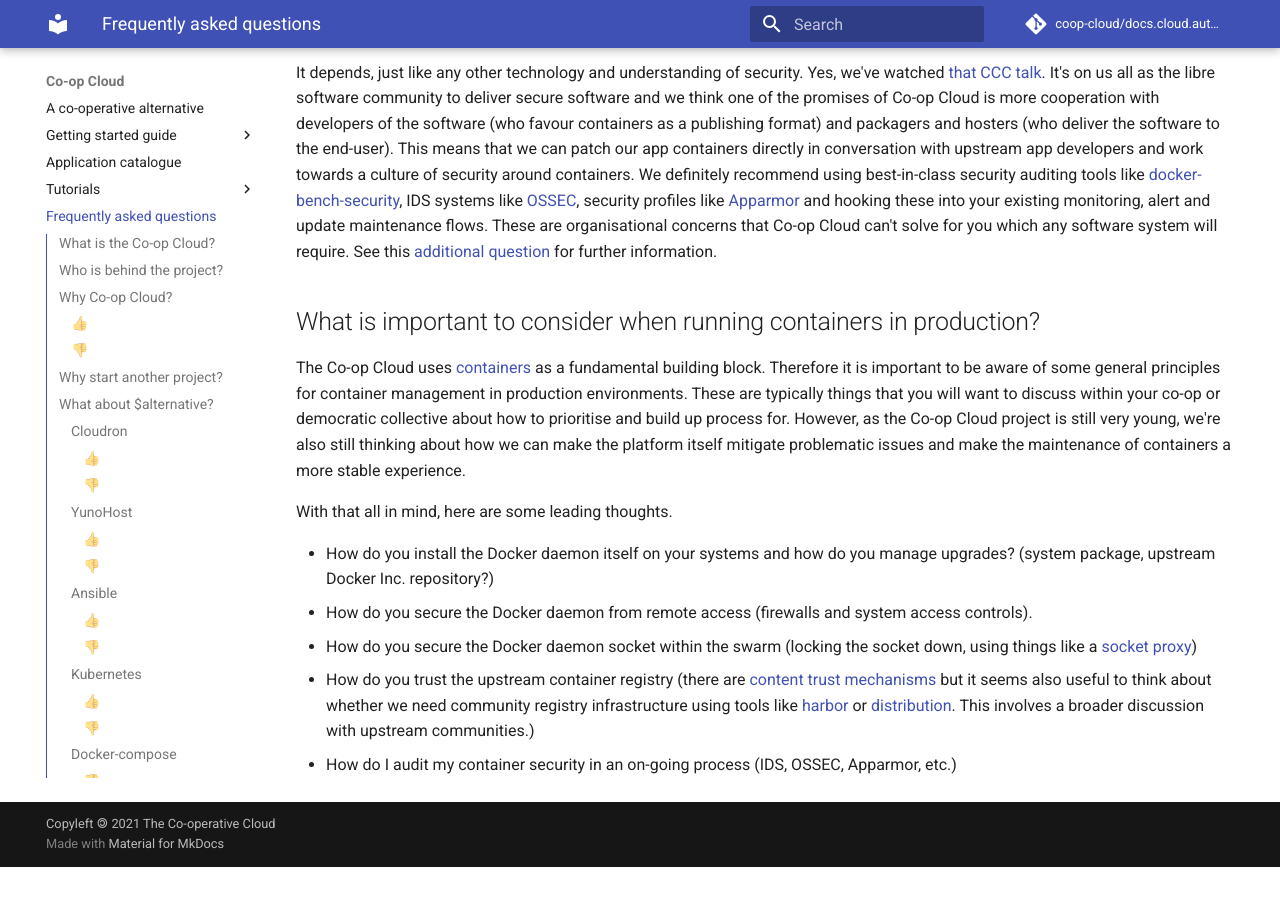
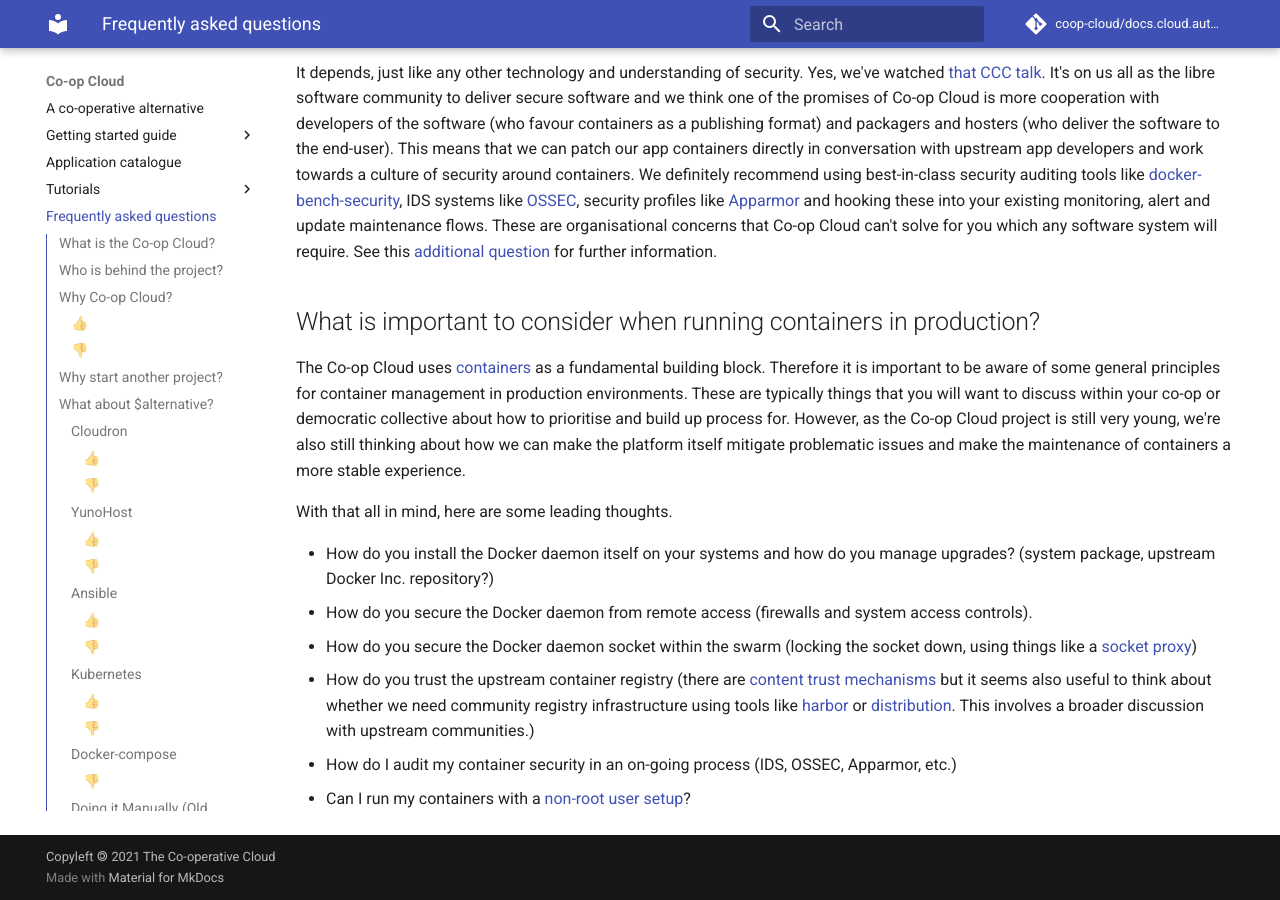
Before and after one commit to mayel/docs.coopcloud.tech, an MkDocs documentation site: the page built from docs/faq.md, in a window 1280 px wide and 900 px high, scrolled down 4993 px. Built offline with MkDocs 1.6.1 and Material for MkDocs 9.7.7, drawn with Linux system fonts in a browser that asks for light colours; before the commit the page ends 5860 px from its top, so only the background shows below that.

Commit message:
Add point about root containers

```diff
--- a/docs/faq.md
+++ b/docs/faq.md
@@ -166,3 +166,4 @@
 - How do you secure the Docker daemon socket within the swarm (locking the socket down, using things like a [socket proxy](https://github.com/Tecnativa/docker-socket-proxy))
 - How do you trust the upstream container registry (there are [content trust mechanisms](https://docs.docker.com/engine/security/trust/) but it seems also useful to think about whether we need community registry infrastructure using tools like [harbor](https://goharbor.io/) or [distribution](https://github.com/distribution/distribution). This involves a broader discussion with upstream communities.)
 - How do I audit my container security in an on-going process (IDS, OSSEC, Apparmor, etc.)
+- Can I run my containers with a [non-root user setup](https://docs.docker.com/engine/security/rootless/)?
```
